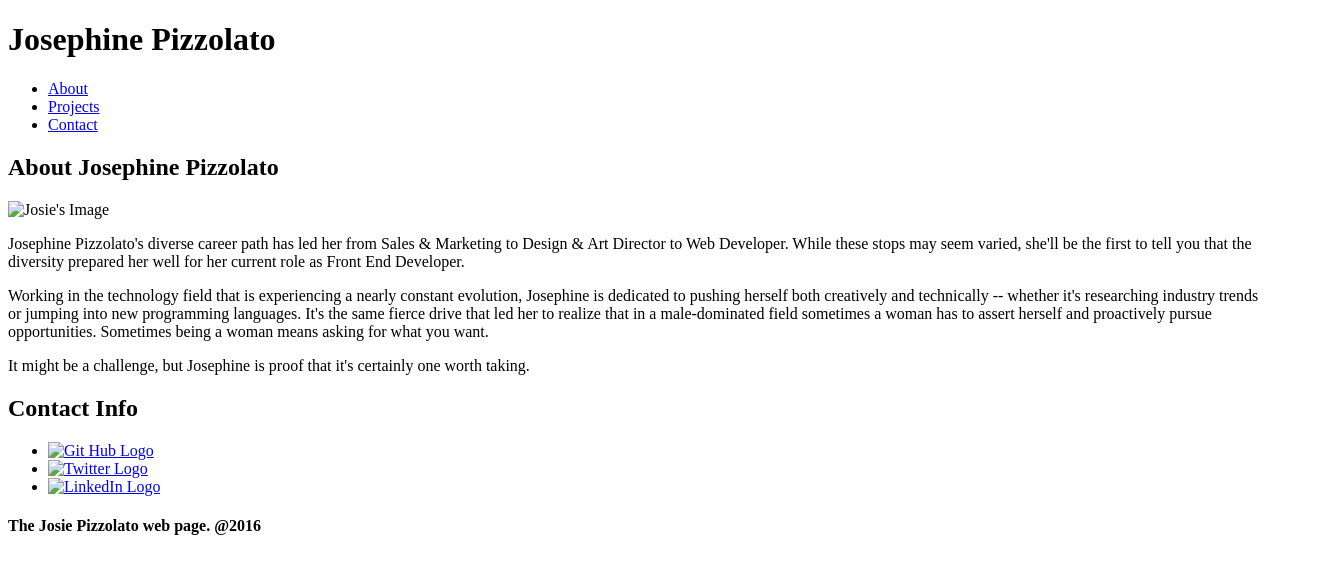
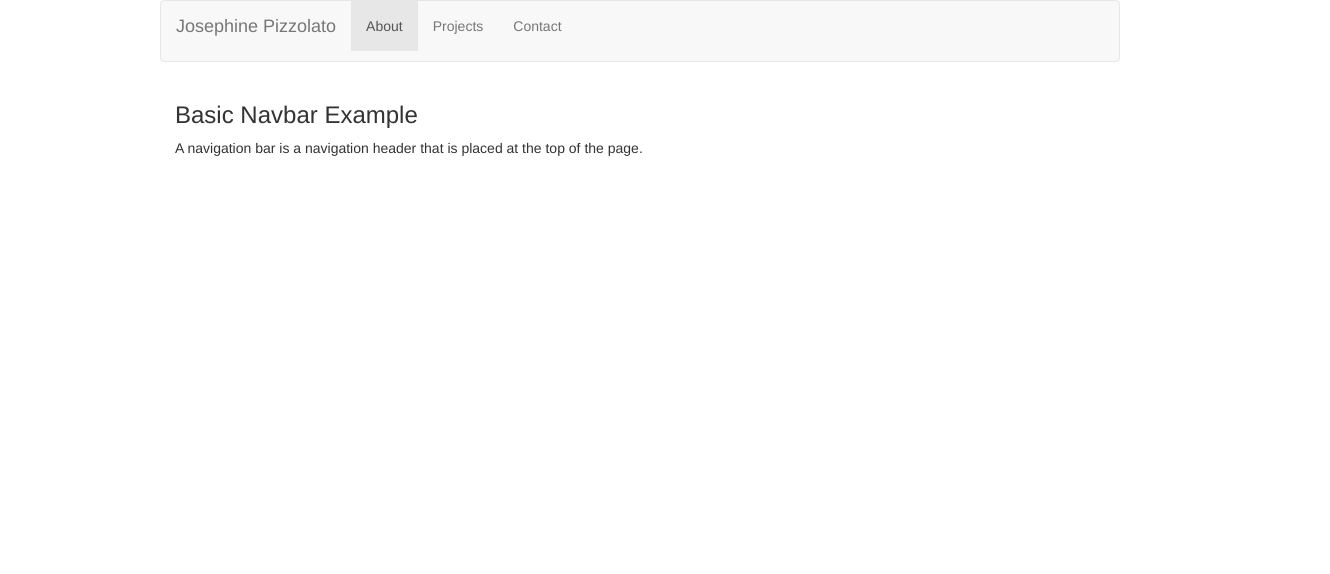
Before and after one commit to josiepizzo/HomeWork-Week2, a plain HTML site: page index.html in a window 1280 px wide. Shown: the whole page, 1330 px wide, since content can reach past the window. Drawn offline with nearby package versions, Linux system fonts and the light colour scheme.

Commit message:
bootstrap layout 1

```diff
--- a/index.html
+++ b/index.html
@@ -1,71 +1,46 @@
 <!DOCTYPE html>
 <html lang="en">
-<meta charset="UTF-8">
+<head>
+	<meta charset="utf-8">
+  <meta name="viewport" content="width=device-width, initial-scale=1">
 
-<head>
-	<link rel="stylesheet" type="text/css" href="assets/css/reset.css">
-	<link rel="stylesheet" type="text/css" href="assets/css/style.css">
+	<title>About Me in Bootstrap</title>
 
-	<title>Week 1 Homework</title>
+	<link rel="stylesheet" type="text/css" href="style_bs_josie.css">
+	<link rel="stylesheet" href="https://maxcdn.bootstrapcdn.com/bootstrap/3.3.6/css/bootstrap.min.css">
+
 </head>
 
 <body>
 
-	<div class="container">
+	<div id="wrapper">
+		<nav class="navbar navbar-default">
+			<div class="container-fluid">
 
-	<div id="header">
-		<div class="main">
-				<div class="name_tag">
-					<h1 class="name_tag_text">Josephine Pizzolato</h1>
+				<div class="navbar-header">
+					<button aria-expanded="false" data-target="#bs-example-navbar-collapse-7" data-toggle="collapse" class="navbar-toggle collapsed" type="button">
+					<span class="sr-only">Toggle navigation</span>
+					<span class="icon-bar"></span>
+					<span class="icon-bar"></span>
+					<span class="icon-bar"></span>
+					</button>
+					<p class="navbar-brand">Josephine Pizzolato</p>
 				</div>
 
-			<div class="nav">
-				<ul class="main_nav">
-					<li class="main_list"><a class="active" href="index.html">About</a></li>
-					<li class="main_list"><a href="portfolio.html">Projects</a></li>
-					<li class="main_list"><a href="contact.html">Contact</a></li>
-				</ul>
-			</div>
-		</div>
-	</div>
-
-		<section id="main-bio">
-
-			<h2>About Josephine Pizzolato</h2>
-
-			<img id="bio-image" src="./assets/images/Josie_2016.jpg" width="170px" height="200px" alt="Josie's Image" alt="left">
-
-			<p class="main-bio-text">Josephine Pizzolato's diverse career path has led her from Sales &amp; Marketing to Design &amp; Art Director to Web Developer. While these stops may seem varied, she'll be the first to tell you that the diversity prepared her well for her current role as Front End Developer.</p>
-
-			<p class="main-bio-text">Working in the technology field that is experiencing a nearly constant evolution, Josephine is dedicated to pushing herself both creatively and technically -- whether it's researching industry trends or jumping into new programming languages. It's the same fierce drive that led her to realize that in a male-dominated field sometimes a woman has to assert herself and proactively pursue opportunities. Sometimes being a woman means asking for what you want.</p>
-
-			<p class="main-bio-text">It might be a challenge, but Josephine is proof that it's certainly one worth taking.</p>
-</p>
-		</section>
-
-		<section id="contact-info">
-			<h2>Contact Info</h2>
-
-		<div class="list-share">
-      <ul>
-		    <li class="git_hub">
-		    		<a class="git_hub" href="https://github.com/josiepizzo" target="_blank"><img alt="Git Hub Logo" src="./assets/images/git_logo.png" width="52px" height="52px"></a>
-		    </li>
-		    <li class="twitter">
-		        <a class="twitter" href="https://twitter.com/josiepizzo" target="_blank"><img alt="Twitter Logo" src="./assets/images/twitter_logo.png" width="52px" height="52px"></a>
-		    </li>
-		    <li class="linkedin">
-		        <a class="linkedin" href="https://www.linkedin.com/in/josiepizzolato" target="_blank"><img alt="LinkedIn Logo" src="./assets/images/linkedin_logo.png" width="52px" height="52px"></a>
-		    </li>
+				<div id="bs-example-navbar-collapse-7" class="collapse navbar-collapse">
+					<ul class="nav navbar-nav">
+						<li class="active"><a href="#">About</a></li>
+						<li><a href="#">Projects</a></li>
+						<li><a href="#">Contact</a></li>
 					</ul>
 				</div>
 
-	</section>
+			</div>
+		</nav>
 
-		<div id="footer">
-			<div class="box-featured">
-				<h4>The <span>Josie Pizzolato</span> web page. @2016</h4>
-			</div>
+		<div class="container">
+  <h3>Basic Navbar Example</h3>
+  <p>A navigation bar is a navigation header that is placed at the top of the page.</p>
 </div>
 
 </div>
--- /dev/null
+++ b/style_bs_josie.css
@@ -0,0 +1,32 @@
+body {
+	background-color: white;
+	color: black;
+	font-family: "Arial",Helvetica,serif;
+	font-size: 18px;
+	margin: 0 auto;
+}
+#wrapper{
+	width: 960px;
+	margin: 0 auto;
+}
+/*.navbar {
+	margin-top: 50px;
+	border: 0px solid transparent !important;
+	background-color: white !important;
+}
+.navbar .navbar-default{
+
+}
+.navbar-collapse {
+	background-color: white;
+	float: right;
+}
+#bs-example-navbar-collapse-7{
+    margin-right: 130px;
+}
+.navbar-brand{
+	background-color: #3c948b;
+	color:white;
+	margin-left: 60px !important;
+
+}
```
Lines whose indentation alone changed are shown as unchanged.
